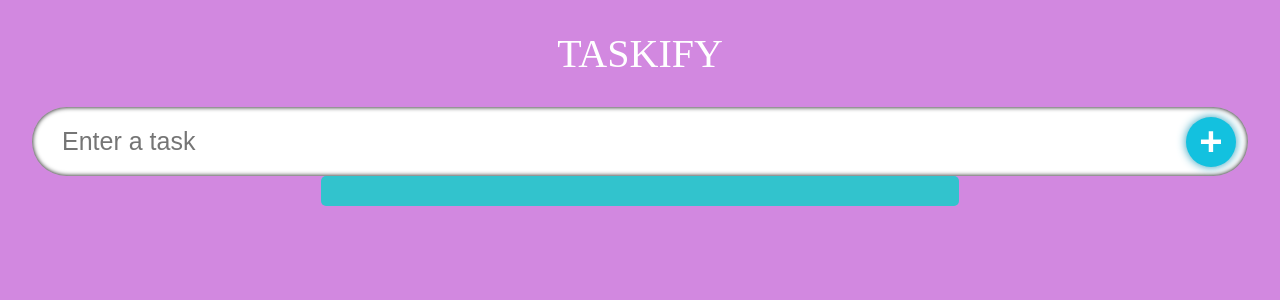
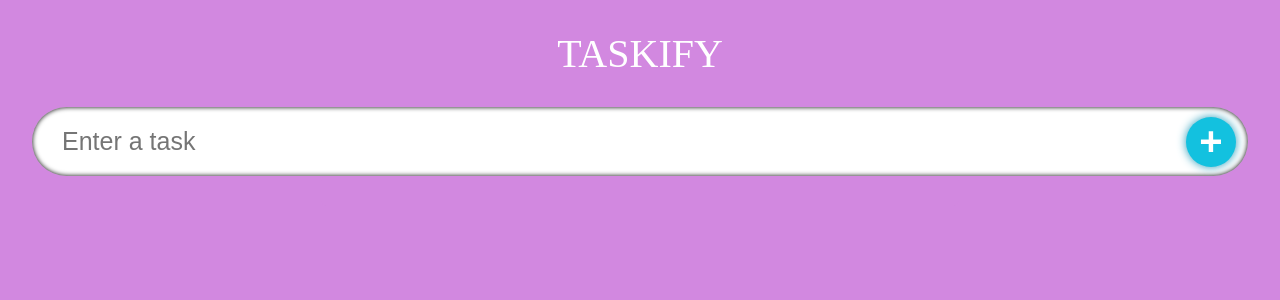
Before and after one commit to Tatyana-OA/simple-trello-react-ts, a React (Create React App) app: page / in a window 1280 px wide. Shown: the top 300 px of the page. Built offline with nearby package versions, Linux system fonts and the light colour scheme; a web font is replaced by a local one.

Commit message:
Created single todo markup and styling

```diff
--- a/package.json
+++ b/package.json
@@ -12,6 +12,7 @@
     "@types/react-dom": "^17.0.11",
     "react": "^17.0.2",
     "react-dom": "^17.0.2",
+    "react-icons": "^4.3.1",
     "react-scripts": "5.0.0",
     "typescript": "^4.5.5",
     "web-vitals": "^2.1.4"
--- /dev/null
+++ b/src/components/SingleTodo.tsx
@@ -0,0 +1,26 @@
+import React from 'react'
+import { AiFillEdit, AiFillDelete } from "react-icons/ai";
+import { MdDone } from "react-icons/md";
+
+import { Todo } from '../model'
+
+type Props = {
+	todo: Todo,
+	todos: Todo[],
+	setTodos:React.Dispatch<React.SetStateAction<Todo[]>>
+}
+
+const SingleTodo = ({todo, todos, setTodos}: Props) => {
+  return (
+	<form className="todos__single">
+		<span className="todos__single--text">{todo.todo}</span>
+		<div>
+			<span className="icon"><AiFillEdit/></span>
+			<span className="icon"><AiFillDelete /></span>
+			<span className="icon"><MdDone/></span>
+		</div>
+	</form>
+  )
+}
+
+export default SingleTodo
--- a/src/components/TodoList.tsx
+++ b/src/components/TodoList.tsx
@@ -1,5 +1,6 @@
 import React from 'react'
 import { Todo } from '../model'
+import SingleTodo from './SingleTodo'
 import './styles.css'
 
 interface Props {
@@ -11,7 +12,9 @@
   return (
     <div className="todos">
         {
-
+		todos.map(todo => (
+			<SingleTodo todo={todo} key={todo.id} todos={todos} setTodos={setTodos}/>
+		))
         }
     </div>
   )
--- a/src/components/styles.css
+++ b/src/components/styles.css
@@ -60,7 +60,7 @@
     flex-direction: column;
     width: 47.5%;
     padding: 15px;
-    background-color: rgb(50, 195, 205);
+    background-color: #d288e0;
   }
 
   .dragactive {
```
Also changed, not shown: 1 other file (tests, documents, lock files or other folders).
